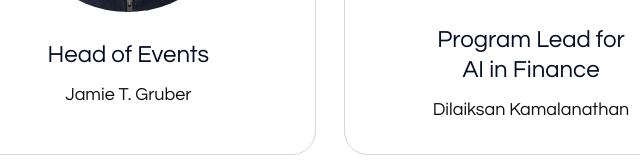
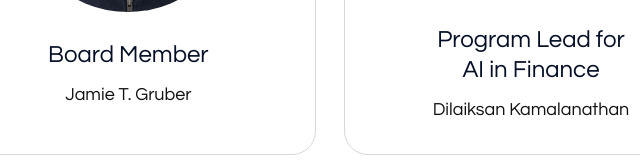
Before and after one commit to fintech-lab-st-gallen/fintech-lab-st-gallen.github.io, a plain HTML site: page index.html in a window 1280 px wide. Shown: the part 5780-5940 px from the top of the page, 109-749 px from the left. Drawn offline with Linux system fonts and the light colour scheme.

Commit message:
Jamie Board member

```diff
--- a/index.html
+++ b/index.html
@@ -786,7 +786,7 @@
               alt="Jamie T. Gruber"
             >
 
-            <h3>Head of Events</h3>
+            <h3>Board Member</h3>
             <p>Jamie T. Gruber</p>
           </a>
 
```
